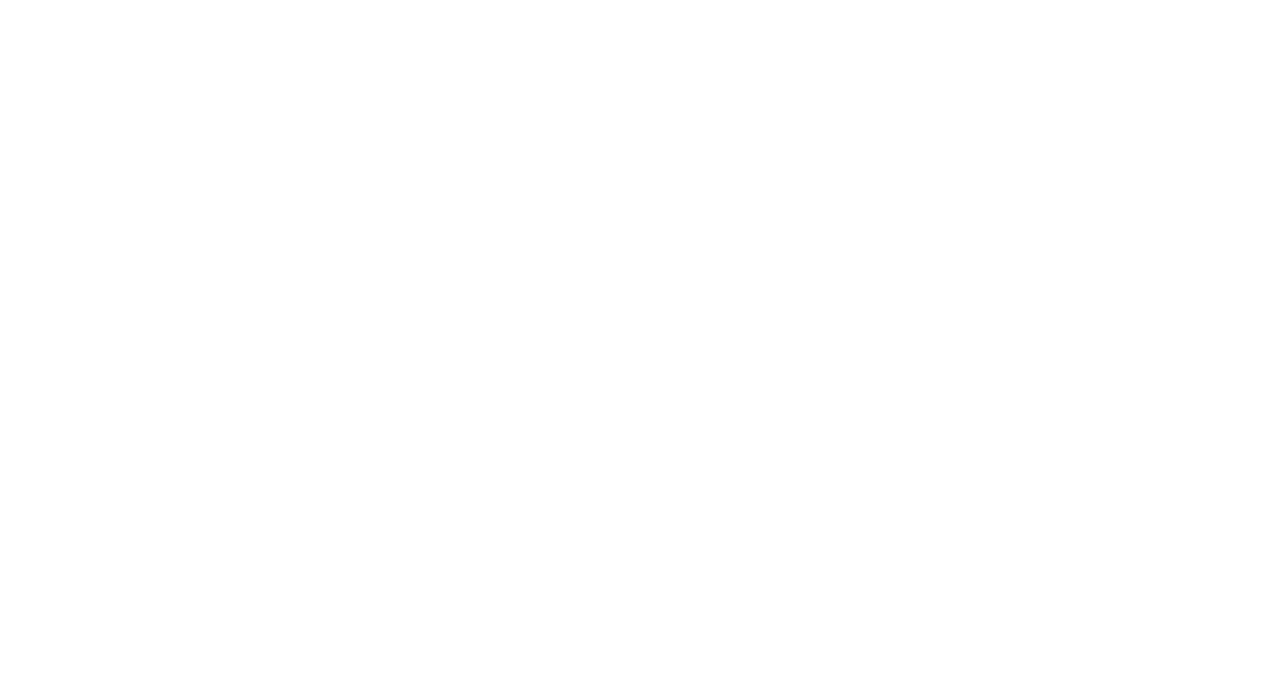
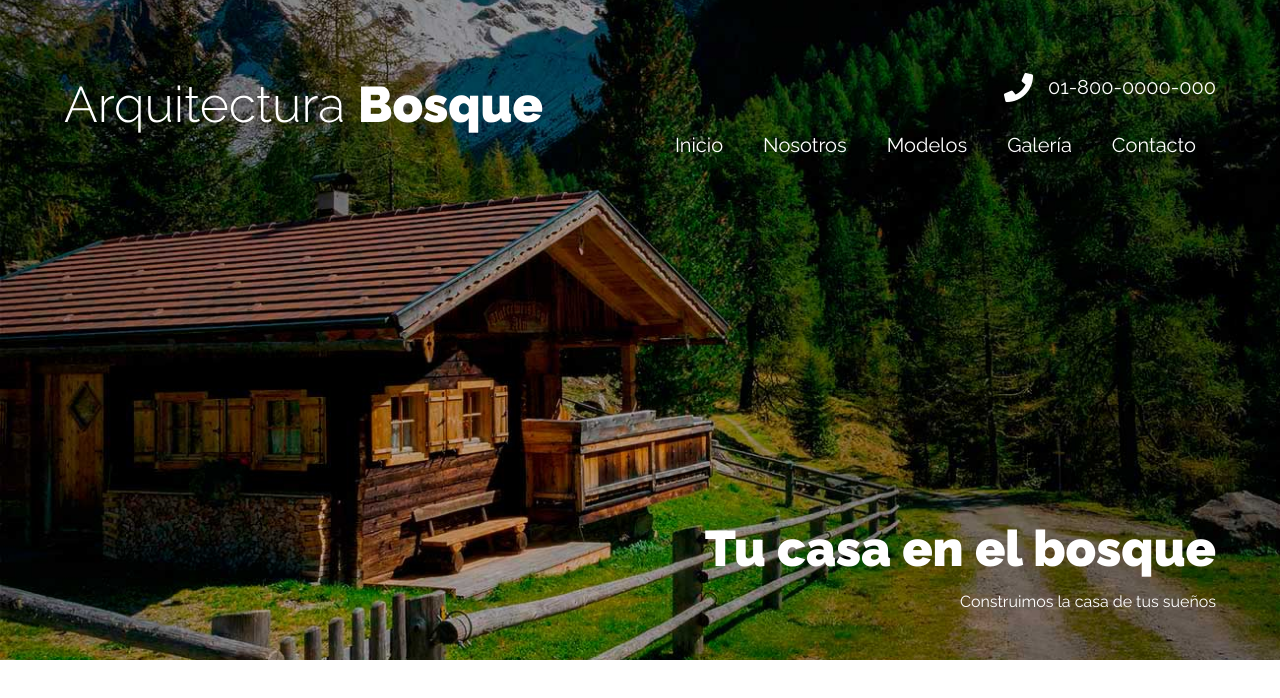
Before and after one commit to GerardoRosas/Arquitectura, a plain HTML site: page index.html in a window 1280 px wide. Drawn offline with Linux system fonts and the light colour scheme.

Commit message:
Finalizando el header

```diff
--- a/css/styles.css
+++ b/css/styles.css
@@ -0,0 +1,210 @@
+:root{
+    --blanco: #FFF;
+    --negro: #111111;
+    --gris: #343A40;
+
+    --fuentePrincipal: 'Raleway', sans-serif;
+}
+
+html {
+    font-size: 62.5%;
+    box-sizing: border-box;
+
+}
+
+*, *:before, *:after {
+    box-sizing: inherit;
+}
+
+body {
+    font-family: var(--fuentePrincipal);
+    font-size: 1.6rem;
+    line-height: 1.8;
+}
+
+h1, h2, h3 {
+    font-weight: 900;
+    margin: 1rem 0 4rem 0;
+}
+
+h1 {
+    font-size: 4.8rem;
+}
+
+h2 {
+    font-size: 5.8rem;
+}
+
+h3 {
+    font-size: 5rem;
+}
+
+a {
+    text-decoration: none;
+}
+
+img {
+    max-width: 100%;
+    display: block;
+}
+
+.contenedor {
+    max-width: 120rem;
+    margin: 0 auto;
+    width: 90%;
+}
+
+.btn {
+    color: var(--gris);
+    background-color: var(--blanco);
+    border: 1px solid var(--gris);
+    padding: .5rem 2rem;
+    transition: background-color;
+    transition-duration: .3s;
+}
+
+.btn:hover {
+    background-color: var(--grid);
+    color: var(--blanco);
+}
+
+/* Utilidades */
+
+.text-center {
+    text-align: center;
+}
+
+.mt-5 {
+    margin-top: 5rem;
+}
+
+
+/* Header */
+.header {
+    min-height: 60rem;
+    background-image: url('../img/hero.jpg');
+    background-repeat: no-repeat;
+    background-size: cover;
+    background-position: center;
+    padding: 5rem 0;
+}
+
+
+
+.contenido-header {
+    display: flex;
+    flex-direction: column;
+    height: calc(60rem - 4rem);
+    justify-content: space-between;
+    color: var(--blanco);
+}
+
+.nombre-sitio {
+    font-weight: 300;
+    text-align: center;
+    font-size: 3rem;
+}
+
+
+.nombre-sitio span {
+    font-weight: 900;
+}
+
+@media (min-width: 768px) {
+    .barra {
+        display: flex;
+        justify-content: space-between;
+        align-items: center;
+    }
+
+    .nombre-sitio {
+        font-size: 5rem;
+    }
+}
+
+.contacto {
+    display: flex;
+    flex-direction: column;
+    align-items: center;
+}
+
+@media (min-width: 768px) {
+    .contacto {
+        align-items: flex-end;
+    }
+}
+
+.telefono {
+    display: flex;
+    align-items: center;
+}
+
+.telefono::before {
+    content: '';
+    display: block;
+    width: 4rem;
+    height: 4rem;
+    background-image: url(../img/telefono.png);
+    background-repeat: no-repeat;
+    background-position: center center;
+    margin-right: 1rem;
+}
+
+.header .contacto a {
+    color: var(--blanco);
+    font-size: 2rem;
+}
+
+.navegacion {
+    display: flex;
+    flex-direction: column;
+    align-items: center;
+    width: 100%;
+    margin-top: 1rem;
+}
+
+@media (min-width: 768px) {
+    .navegacion {
+        flex-direction: row;
+    }
+}
+.navegacion a {
+    padding: 0.5rem;
+    transition: background-color 300ms;
+    width: 100%;
+    text-align: center;
+}
+
+@media (min-width: 768px) {
+    .navegacion a {
+        padding: 1rem 2rem;
+    }
+}
+
+.navegacion a:hover {
+    background-color: rgb(255, 255, 255, 0.5);
+    color: var(--negro);
+}
+
+.slogan {
+    text-align: center;
+}
+
+
+
+.slogan h1 {
+    font-size: 3rem;
+    margin: 0;
+}
+
+.slogan p {
+    margin: 0;
+    line-height: 1;
+}
+
+@media (min-width: 768px) {
+    .slogan { text-align: right; }
+    .slogan h1 {
+        font-size: 5rem;
+    }
+}
--- a/index.html
+++ b/index.html
@@ -12,6 +12,29 @@
     <link rel="stylesheet" href="./css/styles.css">
 </head>
 <body>
+    <header class="header">
+        <div class="contenedor contenido-header">
+            <div class="barra">
+                <div class="logo">
+                    <h1 class="nombre-sitio">Arquitectura <span>Bosque</span> </h1>
+                </div>
+                <div class="contacto">
+                    <a class="telefono" href="tel:01-800-0000-000">01-800-0000-000</a>
+                    <nav class="navegacion">
+                        <a class="link" href="#">Inicio</a>
+                        <a class="link" href="#">Nosotros</a>
+                        <a class="link" href="#">Modelos</a>
+                        <a class="link" href="#">Galería</a>
+                        <a class="link" href="#">Contacto</a>
+                    </nav>
+                </div>
 
+            </div>
+            <div class="slogan">
+                <h1>Tu casa en el bosque</h1>
+                <p>Construimos la casa de tus sueños</p>
+            </div>
+        </div>
+    </header>
 </body>
 </html>
```
